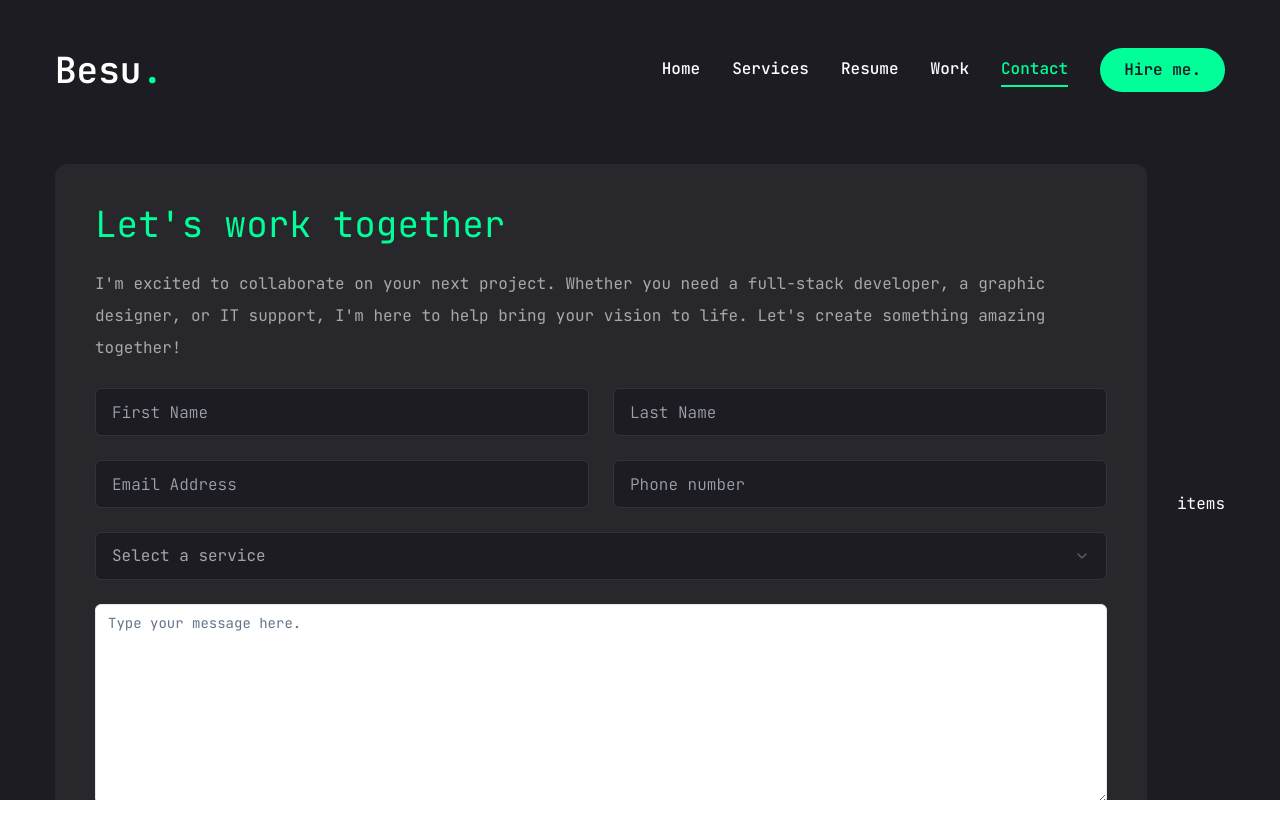
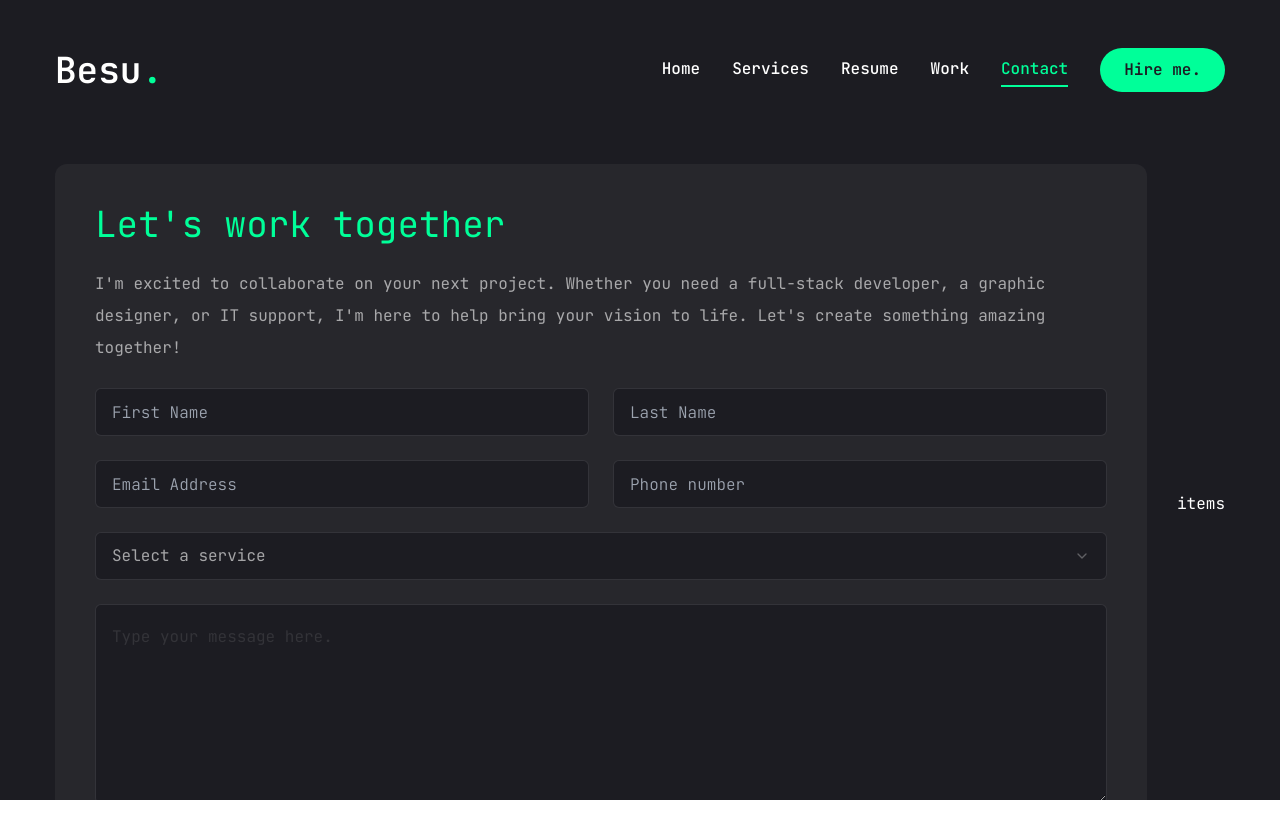
Before and after one commit to Besufekad-HAZ/My-Portfolio-Next, a Next.js app: page /contact in a window 1280 px wide. Shown: the top 838 px of the page. Built offline with nearby package versions, Linux system fonts and the light colour scheme.

Commit message:
Finish text area component ui styling and customize the text area

```diff
--- a/components/ui/textarea.tsx
+++ b/components/ui/textarea.tsx
@@ -10,7 +10,9 @@
     return (
       <textarea
         className={cn(
-          "flex min-h-[80px] w-full rounded-md border border-slate-200 bg-white px-3 py-2 text-sm ring-offset-white placeholder:text-slate-500 focus-visible:outline-none focus-visible:ring-2 focus-visible:ring-slate-950 focus-visible:ring-offset-2 disabled:cursor-not-allowed disabled:opacity-50 dark:border-slate-800 dark:bg-slate-950 dark:ring-offset-slate-950 dark:placeholder:text-slate-400 dark:focus-visible:ring-slate-300",
+          `flex min-h-[80px] w-full rounded-md border border-white/10 bg-primary px-4 py-5 text-base
+           placeholder:text-white/10 focus-visible:outline-none focus-visible:ring-1 focus-visible:ring-accent
+           focus-visible:ring-offset-0 disabled:cursor-not-allowed disabled:opacity-50`,
           className
         )}
         ref={ref}
```
